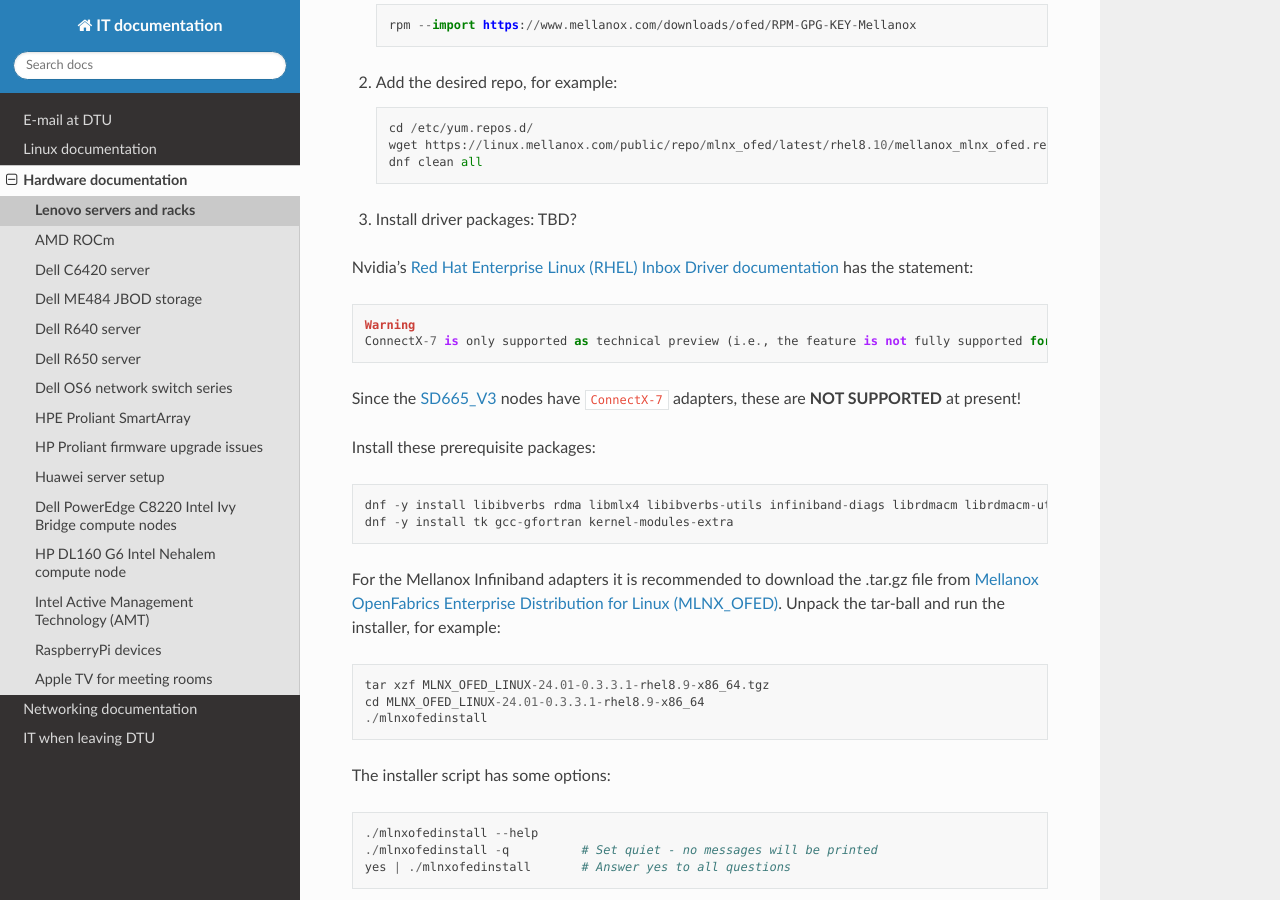
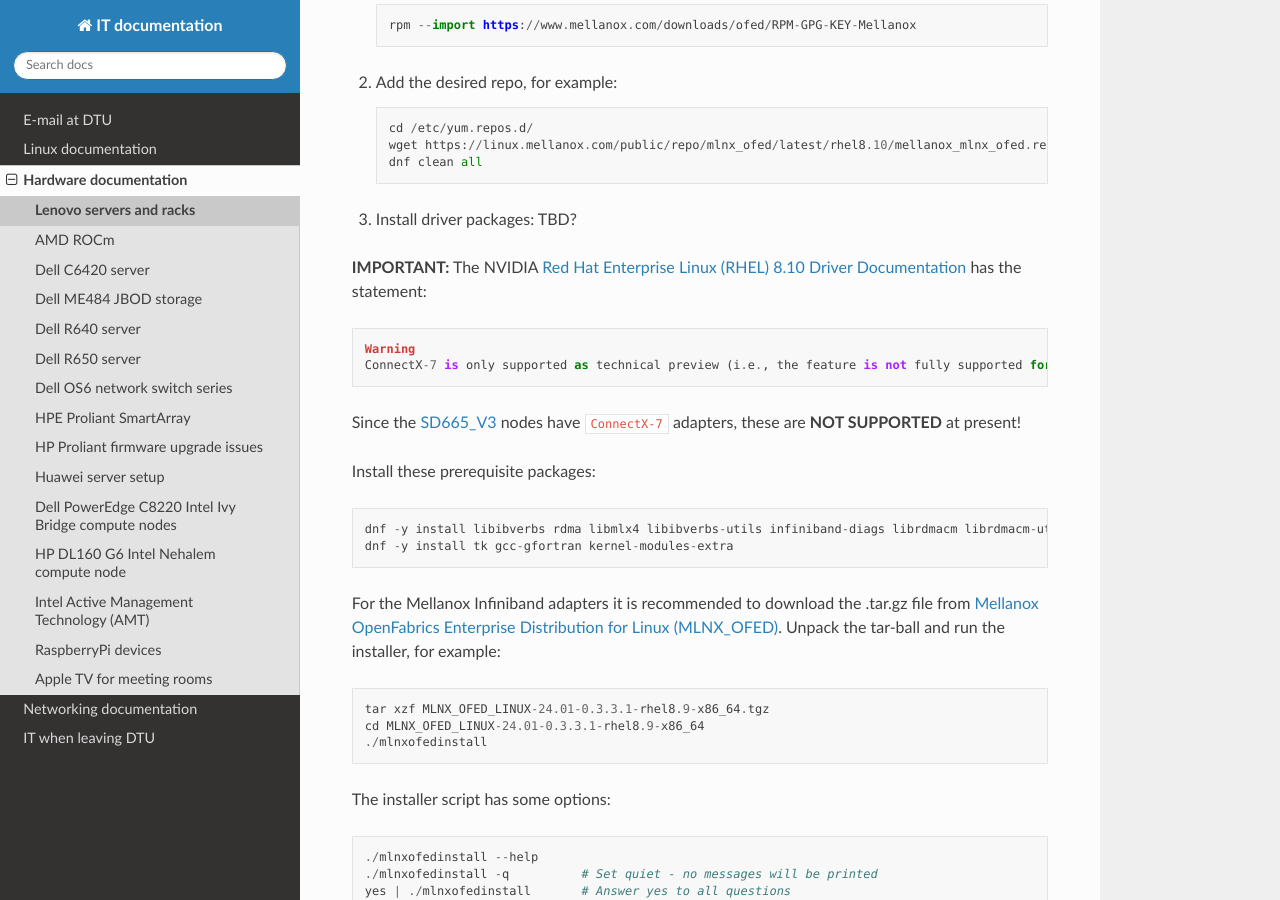
Before and after one commit to OleHolmNielsen/ITwiki, a Sphinx documentation site: the page built from docs/Lenovo_SD665_V3.rst, in a window 1280 px wide and 900 px high, scrolled down 3442 px. Built offline with Sphinx 7.4.7 and the Read the Docs theme 3.1.0, drawn with Linux system fonts in a browser that asks for light colours.

Commit message:
Updated ConnectX-7

```diff
--- a/docs/Lenovo_SD665_V3.rst
+++ b/docs/Lenovo_SD665_V3.rst
@@ -151,7 +151,7 @@
 
 3. Install driver packages: TBD?
 
-Nvidia's `Red Hat Enterprise Linux (RHEL) Inbox Driver documentation <https://docs.nvidia.com/networking/display/rhel89/general+support>`_
+**IMPORTANT:** The NVIDIA `Red Hat Enterprise Linux (RHEL) 8.10 Driver Documentation <https://docs.nvidia.com/networking/display/rhel810/general+support>`_
 has the statement::
 
   Warning
```
